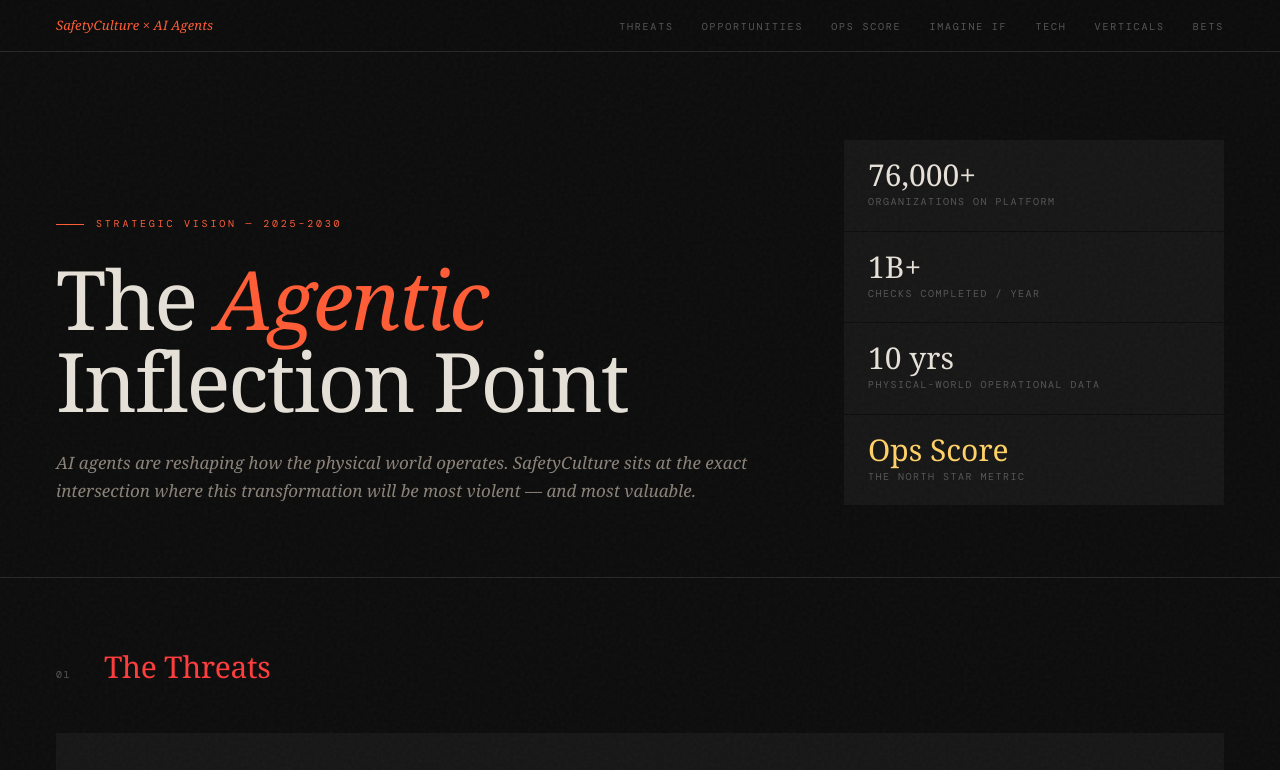
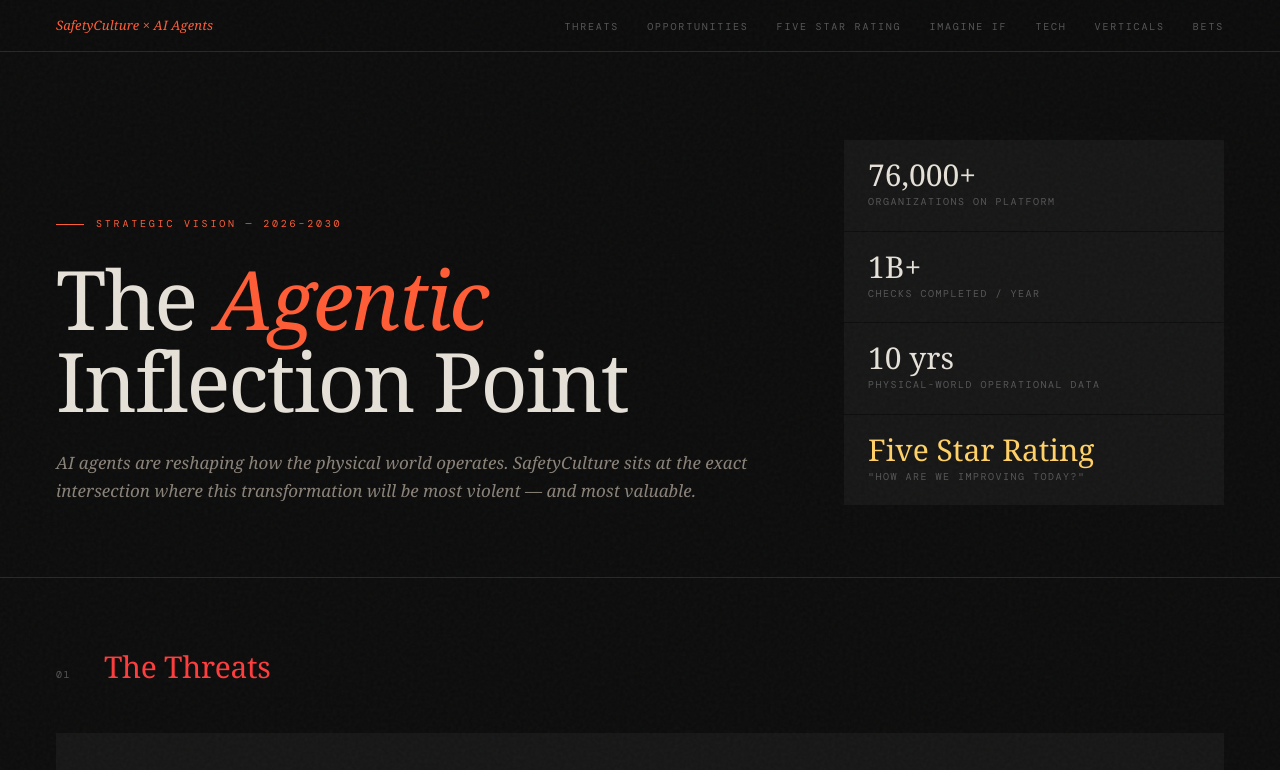
Before and after one commit to swiftbrian/personal, a plain HTML site: page index.html in a window 1280 px wide. Shown: the top 770 px of the page. Drawn offline with nearby package versions, Linux system fonts and the light colour scheme; a web font is replaced by a local one.

Commit message:
Add files via upload

```diff
--- a/index.html
+++ b/index.html
@@ -556,7 +556,7 @@
   <ul class="nav-links">
     <li><a href="#threats">Threats</a></li>
     <li><a href="#opportunities">Opportunities</a></li>
-    <li><a href="#star">Ops Score</a></li>
+    <li><a href="#star">Five Star Rating</a></li>
     <li><a href="#scenarios">Imagine If</a></li>
     <li><a href="#tech">Tech</a></li>
     <li><a href="#verticals">Verticals</a></li>
@@ -567,7 +567,7 @@
 <!-- HERO -->
 <section class="hero">
   <div>
-    <div class="hero-kicker">Strategic Vision — 2025–2030</div>
+    <div class="hero-kicker">Strategic Vision — 2026–2030</div>
     <h1 class="serif">The <em>Agentic</em><br>Inflection Point</h1>
     <p class="hero-deck serif">AI agents are reshaping how the physical world operates. SafetyCulture sits at the exact intersection where this transformation will be most violent — and most valuable.</p>
   </div>
@@ -585,8 +585,8 @@
       <div class="hero-stat-label">Physical-world operational data</div>
     </div>
     <div class="hero-stat">
-      <div class="hero-stat-num serif" style="color: var(--star);">Ops Score</div>
-      <div class="hero-stat-label">The north star metric</div>
+      <div class="hero-stat-num serif" style="color: var(--star);">Five Star Rating</div>
+      <div class="hero-stat-label">"How are we improving today?"</div>
     </div>
   </div>
 </section>
@@ -685,7 +685,7 @@
 <section class="section" id="star">
   <div class="section-header">
     <span class="section-num">03</span>
-    <h2 class="section-title serif col-star">The Ops Score</h2>
+    <h2 class="section-title serif col-star">The Five Star Rating</h2>
   </div>
 
   <div class="star-layout">
@@ -698,7 +698,7 @@
         <span class="s s-empty">★</span>
       </div>
       <div class="star-big serif">4.2</div>
-      <div class="star-sub">Ops Score</div>
+      <div class="star-sub">Five Star Rating</div>
       <div class="star-site">Melbourne Distribution Centre</div>
       <div class="bar-rows">
         <div class="bar-row"><div class="bar-lbl">Inspection Rate</div><div class="bar-track"><div class="bar-fill" style="width:88%"></div></div><div class="bar-val">4.4</div></div>
@@ -710,7 +710,7 @@
     </div>
     <div class="star-copy">
       <h3 class="serif">One number that answers: <em>"How do we improve today?"</em></h3>
-      <p>The Ops Score is SafetyCulture's most powerful strategic primitive — a single, universal, comparable measure of operational health that every leader from site supervisor to CEO understands instantly. It spans safety, quality, compliance, training, and asset health. Not just a safety metric.</p>
+      <p>The Five Star Rating is SafetyCulture's most powerful strategic primitive — a single, universal, comparable measure of operational health that every leader from site supervisor to CEO understands instantly. It spans safety, quality, compliance, training, and asset health. Not just a safety metric.</p>
       <p>Every low score is a prescription, not just a diagnosis. Because it decomposes into scored dimensions, an agent generates a ranked improvement plan automatically — "fix these three things and your score moves from 3.8 to 4.3 within 30 days."</p>
       <p>At scale, it becomes something unprecedented: the first universal benchmark for operational excellence. A Brisbane logistics company can compare against Rotterdam. An insurer can underwrite based on live scores, not annual audits. SafetyCulture becomes infrastructure for how the world transacts on operational trust.</p>
     </div>
@@ -735,17 +735,17 @@
     <div class="star-app">
       <div class="sa-label">Agent Trigger</div>
       <div class="sa-title serif">Scores drive agent action</div>
-      <div class="sa-body">A site drops below 3.5? The Site Agent automatically schedules an emergency inspection, reassigns overdue tasks, and escalates to the area manager. The Ops Score is the heartbeat that drives autonomous action.</div>
+      <div class="sa-body">A site drops below 3.5? The Site Agent automatically schedules an emergency inspection, reassigns overdue tasks, and escalates to the area manager. The Five Star Rating is the heartbeat that drives autonomous action.</div>
     </div>
     <div class="star-app">
       <div class="sa-label">Supply Chain</div>
       <div class="sa-title serif">Procurement trust signal</div>
-      <div class="sa-body">Enterprise customers begin requiring Ops Scores from suppliers as a condition of procurement. SafetyCulture becomes the infrastructure for how the world transacts on operational trust — not just a compliance tool.</div>
+      <div class="sa-body">Enterprise customers begin requiring Five Star Ratings from suppliers as a condition of procurement. SafetyCulture becomes the infrastructure for how the world transacts on operational trust — not just a compliance tool.</div>
     </div>
     <div class="star-app">
       <div class="sa-label">Insurance</div>
       <div class="sa-title serif">Real-time underwriting</div>
-      <div class="sa-body">Insurers use live Ops Scores to adjust premiums dynamically. This is a fundamentally new revenue model — and an entirely new reason for customers to stay on the platform and improve their score.</div>
+      <div class="sa-body">Insurers use live Five Star Ratings to adjust premiums dynamically. This is a fundamentally new revenue model — and an entirely new reason for customers to stay on the platform and improve their score.</div>
     </div>
   </div>
 </section>
@@ -775,17 +775,17 @@
       </div>
       <div class="sc-col">
         <div class="sc-col-label lbl-a">After — SafetyCulture Agents</div>
-        <div class="moment"><div class="m-time">6:45am</div><div class="m-text bright">Jamie opens SafetyCulture. <strong>The Site Agent has already prepared a brief:</strong> "Ops Score dropped from 4.1 to 3.8 overnight. One critical issue is driving it."</div></div>
+        <div class="moment"><div class="m-time">6:45am</div><div class="m-text bright">Jamie opens SafetyCulture. <strong>The Site Agent has already prepared a brief:</strong> "Five Star Rating dropped from 4.1 to 3.8 overnight. One critical issue is driving it."</div></div>
         <div class="moment"><div class="m-time">6:47am</div><div class="m-text bright">Scaffolding inspection on Level 3 overdue 18 hours. <strong>Auto-assigned to Tom Chen</strong> (on shift, closest). Awaiting Jamie's confirmation.</div></div>
         <div class="moment"><div class="m-time">6:50am</div><div class="m-text bright">Jamie approves with one tap. Agent notifies Tom, <strong>pre-fills the inspection template</strong> for this specific structure type.</div></div>
-        <div class="moment"><div class="m-time">7:15am</div><div class="m-text bright">Tom completes inspection. Agent verifies, closes the issue. <strong>Ops Score recovers to 4.0.</strong></div></div>
+        <div class="moment"><div class="m-time">7:15am</div><div class="m-text bright">Tom completes inspection. Agent verifies, closes the issue. <strong>Five Star Rating recovers to 4.0.</strong></div></div>
         <div class="moment"><div class="m-time">8:00am</div><div class="m-text bright"><strong>Weekly report already in inbox</strong> — auto-generated overnight, with narrative context and recommended actions.</div></div>
       </div>
     </div>
     <div class="sc-delta">
       <div><div class="delta-n serif">3.5 hrs</div><div class="delta-d">saved on Monday morning admin</div></div>
       <div><div class="delta-n serif">Zero</div><div class="delta-d">critical issues missed</div></div>
-      <div><div class="delta-n serif">+0.2 ★</div><div class="delta-d">Ops Score recovered before 8am</div></div>
+      <div><div class="delta-n serif">+0.2 ★</div><div class="delta-d">Five Star Rating recovered before 8am</div></div>
     </div>
   </div>
 
@@ -833,7 +833,7 @@
       </div>
       <div class="sc-col">
         <div class="sc-col-label lbl-a">After — SafetyCulture Agents</div>
-        <div class="moment"><div class="m-time">Live</div><div class="m-text bright"><strong>34 sites ranked by <span style="color:var(--star)">Ops</span> Rating — live.</strong> Cannes property is 3.1. Everyone else is above 4.0.</div></div>
+        <div class="moment"><div class="m-time">Live</div><div class="m-text bright"><strong>34 sites ranked by <span style="color:var(--star)">Five Star</span> Rating — live.</strong> Cannes property is 3.1. Everyone else is above 4.0.</div></div>
         <div class="moment"><div class="m-time">Instant</div><div class="m-text bright">Taps Cannes. Agent: <strong>"Fire door compliance dropped to 41%. 3 new staff training overdue."</strong> Root cause and recommended action in one view.</div></div>
         <div class="moment"><div class="m-time">Proactive</div><div class="m-text bright">Monday brief: <strong>"Nice property trending downward — predicted to breach threshold in 8 days. Intervention recommended."</strong></div></div>
         <div class="moment"><div class="m-time">Board</div><div class="m-text bright">Quarterly pack auto-generated with trend lines, benchmarks, <strong>and a 90-day rating forecast per site.</strong></div></div>
@@ -867,14 +867,14 @@
       <div class="stack-col-h serif col-opp">The Strategy</div>
       <div class="si"><div class="si-dot dg"></div><div class="si-text"><strong>Agent Layer as a new service</strong>Build the agentic platform as a separate, modern microservice — event-driven, streaming-native, LLM-ready — sitting above the existing platform and reading from its APIs. New capabilities ship fast without touching legacy code.</div></div>
       <div class="si"><div class="si-dot dg"></div><div class="si-text"><strong>Operational Knowledge Graph</strong>A new service that indexes SafetyCulture's data in a format optimized for LLM context and agent reasoning. The brain layer — separate from the transactional layer.</div></div>
-      <div class="si"><div class="si-dot db"></div><div class="si-text"><strong>Strangler Fig migration</strong>New product surfaces (agent UI, co-pilot, Ops Score) built entirely modern. Legacy surfaces remain stable. Over 3 years, legacy surfaces are deprecated as new ones reach parity — no risky full rewrite required.</div></div>
+      <div class="si"><div class="si-dot db"></div><div class="si-text"><strong>Strangler Fig migration</strong>New product surfaces (agent UI, co-pilot, Five Star Rating) built entirely modern. Legacy surfaces remain stable. Over 3 years, legacy surfaces are deprecated as new ones reach parity — no risky full rewrite required.</div></div>
     </div>
   </div>
 
   <div class="layers" style="margin-top:1px;">
     <div class="layer l-new"><span>AI Agent Platform — event-driven, streaming, LLM-native</span><span class="l-badge">Build now · Ships independently</span></div>
     <div class="layer l-new"><span>Operational Knowledge Graph — context-optimized data layer</span><span class="l-badge">Build now · Reads from existing APIs</span></div>
-    <div class="layer l-new"><span><span style="color:var(--star)">Ops</span> Rating Engine — real-time scoring service</span><span class="l-badge">Build now · New revenue surface</span></div>
+    <div class="layer l-new"><span><span style="color:var(--star)">Five Star</span> Rating Engine — real-time scoring service</span><span class="l-badge">Build now · New revenue surface</span></div>
     <div class="layer l-mid"><span>API Integration Bridge — translates legacy models for modern services</span><span class="l-badge">Temporary · Replace over 18 months</span></div>
     <div class="layer l-old"><span>Legacy Platform — inspections, tasks, training, assets</span><span class="l-badge">Maintain · Deprecate gradually</span></div>
   </div>
@@ -963,7 +963,7 @@
     </div>
     <div class="cust-card c2">
       <div class="cust-title serif">Mid-Market — Guided Build</div>
-      <div class="cust-body">Field Deployment Engineer maps company-specific SOPs, org structures, and risk thresholds into the platform. Custom agent workflows via a no-code builder. Company-specific <span style="color:var(--star)">Ops Score</span> weightings configured to match internal risk appetite.</div>
+      <div class="cust-body">Field Deployment Engineer maps company-specific SOPs, org structures, and risk thresholds into the platform. Custom agent workflows via a no-code builder. Company-specific <span style="color:var(--star)">Five Star Rating</span> weightings configured to match internal risk appetite.</div>
     </div>
     <div class="cust-card c3">
       <div class="cust-title serif">Enterprise — Full Custom</div>
@@ -999,7 +999,7 @@
 
 <!-- ── MANIFESTO ── -->
 <div class="manifesto">
-  <div class="manifesto-q">The question SafetyCulture must ask is not "how do we add AI to our product?" It is "how do we become the operational intelligence layer that the physical world runs on?" The <span style="color:var(--star)">Ops</span> Rating is the answer made legible. The agent platform is the answer made actionable. And the data — 10 years, 1 billion checks, 76,000 organizations — is the answer made defensible.</div>
+  <div class="manifesto-q">The question SafetyCulture must ask is not "how do we add AI to our product?" It is "how do we become the operational intelligence layer that the physical world runs on?" The <span style="color:var(--star)">Five Star</span> Rating is the answer made legible. The agent platform is the answer made actionable. And the data — 10 years, 1 billion checks, 76,000 organizations — is the answer made defensible.</div>
   <div class="manifesto-by">Strategic Thesis — SafetyCulture AI-First Vision, 2025</div>
 </div>
 
@@ -1014,9 +1014,9 @@
     <div class="bet">
       <div class="bet-n serif">01</div>
       <div>
-        <div class="bet-title serif">Make the Ops Score the Industry Standard</div>
-        <div class="bet-body">Invest in making the Ops Score the universal language for operational health — spanning safety, quality, compliance, and asset health for operational health. Partner with major insurers, industry bodies, and regulators to pilot score-based underwriting and procurement requirements. This turns SafetyCulture's data into a global standard — impossible to displace once embedded.</div>
-        <div class="bet-signal">→ New revenue: score-as-a-service, API licensing to insurers</div>
+        <div class="bet-title serif">Make the Five Star Rating the Industry Standard</div>
+        <div class="bet-body">Invest in making the Five Star Rating the universal language for operational health — spanning safety, quality, compliance, and asset health for operational health. Partner with major insurers, industry bodies, and regulators to pilot rating-based underwriting and procurement requirements. This turns SafetyCulture's data into a global standard — impossible to displace once embedded.</div>
+        <div class="bet-signal">→ New revenue: rating-as-a-service, API licensing to insurers</div>
       </div>
     </div>
     <div class="bet">
@@ -1031,7 +1031,7 @@
       <div class="bet-n serif">03</div>
       <div>
         <div class="bet-title serif">Verticalize Deeply, Unify Strategically</div>
-        <div class="bet-body">Launch distinct vertical products with vertical-specific agents, benchmarks, and UI — each a credible competitor to vertical-only startups. But unify at the platform layer: shared data infrastructure, shared <span style="color:var(--star)">Ops Score</span> framework, shared agent SDK. Vertical depth, horizontal scale.</div>
+        <div class="bet-body">Launch distinct vertical products with vertical-specific agents, benchmarks, and UI — each a credible competitor to vertical-only startups. But unify at the platform layer: shared data infrastructure, shared <span style="color:var(--star)">Five Star Rating</span> framework, shared agent SDK. Vertical depth, horizontal scale.</div>
         <div class="bet-signal">→ Compete with vertical startups while expanding total addressable market</div>
       </div>
     </div>
@@ -1056,7 +1056,7 @@
 
 <!-- FOOTER -->
 <footer class="foot">
-  <div class="foot-l"><span class="pdot"></span>SafetyCulture Strategic Vision · AI-First · 2025–2030</div>
+  <div class="foot-l"><span class="pdot"></span>SafetyCulture Strategic Vision · AI-First · 2026–2030</div>
   <div class="foot-r serif">The future of work is already here.</div>
 </footer>
 
```
